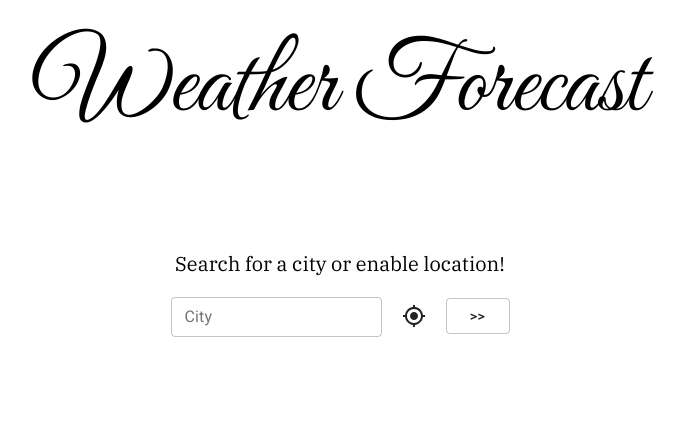
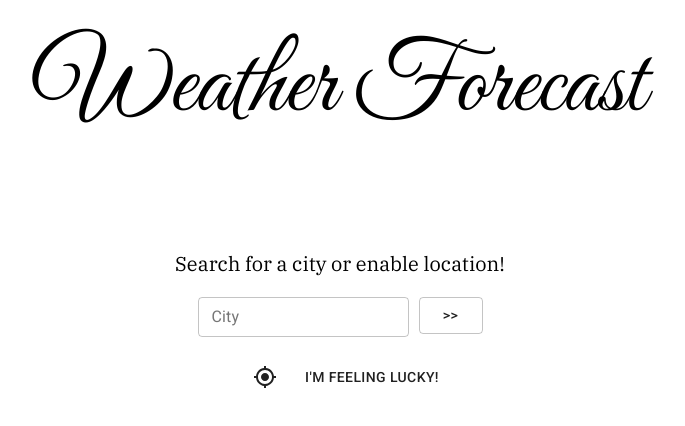
Before and after one commit to Ronak06/WeatherForecast, a React (Create React App) app: page / in a window 1280 px wide. Shown: the top 426 px of the page, without its empty margins (300-985 px from the left). Built offline with nearby package versions, Linux system fonts and the light colour scheme.

Commit message:
fixed -0 error but using Math.round, addded feeling lucky button which will get the weather for random coordinates and reenabled geolocation functionality.

```diff
--- a/package.json
+++ b/package.json
@@ -11,6 +11,7 @@
     "@testing-library/user-event": "^7.1.2",
     "axios": "^0.19.0",
     "moment": "^2.24.0",
+    "random-coordinates": "^1.0.1",
     "react": "^16.12.0",
     "react-clock": "^2.4.0",
     "react-dom": "^16.12.0",
--- a/src/App.js
+++ b/src/App.js
@@ -3,6 +3,7 @@ import axios from "axios";
 import TextField from "@material-ui/core/TextField";
 import Button from "@material-ui/core/Button";
 import MyLocationIcon from "@material-ui/icons/MyLocation";
+import randomCoordinates from "random-coordinates";
 
 import Forecast from "./components/Forecast";
 import Header from "./components/Header";
@@ -30,6 +31,10 @@ class App extends React.Component {
   onSubmit = e => {
     e.preventDefault();
 
+    if (this.state.cityName === "") {
+      console.log("debug pin");
+    } else {
+      // console.log(this.state.loading);
       axios({
         url: `https://api.opencagedata.com/geocode/v1/json?key=${process.env.REACT_APP_CAGE_API_KEY}&language=en&pretty=1`,
         method: "get",
@@ -45,6 +50,7 @@ class App extends React.Component {
         });
         this.getWeather();
       });
+    }
   };
 
   getWeather = () => {
@@ -58,25 +64,10 @@ class App extends React.Component {
     }
   };
 
-  // if (this.state.cityName === "" && !navigator.geolocation) {
-  //   console.log("debug pin");
-  // } else if (this.state.cityName.length !== 0) {
-  //   this.setState({ loading: true });
-  //   // console.log(this.state.loading);
-  //   axios({
-  //     url: `https://api.openweathermap.org/data/2.5/weather?APPID=${process.env.REACT_APP_OWM_API_KEY}`,
-  //     method: "get",
-  //     params: { q: `${this.state.cityName}` }
-  //   }).then(res => {
-  //     this.setState({
-  //       weatherInfo: res.data
-  //     });
-  //   });
-  //   this.setState({ cityName: "", loading: false });
-  // } else {
-  //   // prompts user to enable location and extracts user's location
-  //   navigator.geolocation.getCurrentPosition(this.showPosition);
-  // }
+  useGeolocation = () => {
+    // prompts user to enable location and extracts user's location
+    navigator.geolocation.getCurrentPosition(this.showPosition);
+  };
 
   // function used to get location of current user and search weather using corresponding longitude and latitude
   showPosition = position => {
@@ -85,16 +76,24 @@ class App extends React.Component {
 
     if (longitude.length !== 0 && latitude.length !== 0) {
       axios({
-        url: `https://api.openweathermap.org/data/2.5/weather?APPID=${process.env.REACT_APP_OWM_API_KEY}`,
-        method: "get",
-        params: { lat: `${latitude}`, lon: `${longitude}` }
+        url: `https://cors-anywhere.herokuapp.com/https://api.darksky.net/forecast/${process.env.REACT_APP_DARK_API_KEY}/${latitude},${longitude}`,
+        method: "get"
       }).then(res => {
-        // console.log(res.data);
-        this.setState({
-          weatherInfo: res.data
-        });
+        this.setState({ weatherInfo: res.data });
       });
     }
+  };
+
+  imFeelingLucky = () => {
+    let coords = randomCoordinates({ fixed: 2 });
+    console.log(coords);
+
+    axios({
+      url: `https://cors-anywhere.herokuapp.com/https://api.darksky.net/forecast/${process.env.REACT_APP_DARK_API_KEY}/${coords}`,
+      method: "get"
+    }).then(res => {
+      this.setState({ weatherInfo: res.data });
+    });
   };
 
   render() {
@@ -118,22 +117,20 @@ class App extends React.Component {
                 variant="outlined"
                 onChange={this.onChange}
                 value={this.state.cityName}
-                style={{ marginBottom: "-15px" }}
+                style={{ marginBottom: "-5px", marginRight: "10px" }}
                 size="small"
               />
-              <Button onClick={this.onSubmit} style={{ marginBottom: "-15px" }}>
-                <MyLocationIcon />
-              </Button>
 
-              <Button
-                variant="outlined"
-                size="medium"
-                type="submit"
-                style={{ marginBottom: "-15px" }}
-              >
+              <Button variant="outlined" size="medium" type="submit">
                 >>
               </Button>
             </form>
+            <Button onClick={this.useGeolocation} style={{ marginTop: "25px" }}>
+              <MyLocationIcon />
+            </Button>
+            <Button onClick={this.imFeelingLucky} style={{ marginTop: "25px" }}>
+              I'm feeling lucky!
+            </Button>
             <br />
             <Forecast
               weather={this.state.weatherInfo}
@@ -157,22 +154,20 @@ class App extends React.Component {
                 variant="outlined"
                 onChange={this.onChange}
                 value={this.state.cityName}
-                style={{ marginBottom: "-15px" }}
+                style={{ marginBottom: "-5px", marginRight: "10px" }}
                 size="small"
               />
-              <Button onClick={this.onSubmit} style={{ marginBottom: "-15px" }}>
-                <MyLocationIcon />
-              </Button>
 
-              <Button
-                variant="outlined"
-                size="medium"
-                type="submit"
-                style={{ marginBottom: "-15px" }}
-              >
+              <Button variant="outlined" size="medium" type="submit">
                 >>
               </Button>
             </form>
+            <Button onClick={this.useGeolocation} style={{ marginTop: "25px" }}>
+              <MyLocationIcon />
+            </Button>
+            <Button onClick={this.imFeelingLucky} style={{ marginTop: "25px" }}>
+              I'm feeling lucky!
+            </Button>
           </div>
         )}
       </Fragment>
--- a/src/components/Forecast.js
+++ b/src/components/Forecast.js
@@ -70,6 +70,8 @@ class Forecast extends React.Component {
     const { temp, feels, min, max, isCel } = this.state;
     const { components } = this.props.geography;
 
+    console.log(this.props);
+
     return (
       <div>
         <h1>
--- a/src/components/WeeklyForecast.js
+++ b/src/components/WeeklyForecast.js
@@ -5,7 +5,6 @@ import TableCell from "@material-ui/core/TableCell";
 import TableContainer from "@material-ui/core/TableContainer";
 import TableHead from "@material-ui/core/TableHead";
 import TableRow from "@material-ui/core/TableRow";
-import Collapse from "@material-ui/core/Collapse";
 import Moment from "react-moment";
 import uuid from "uuid";
 
--- a/src/helpers/converter.js
+++ b/src/helpers/converter.js
@@ -1,9 +1,9 @@
 export function convertCtoF(num) {
-  let newNum = parseFloat((num * 9) / 5 + 32).toFixed(0);
+  let newNum = Math.round(parseFloat((num * 9) / 5 + 32).toFixed(1));
   return newNum;
 }
 
 export function convertFtoC(num) {
-  let newNum = parseFloat(((num - 32) * 5) / 9).toFixed(0);
+  let newNum = Math.round(parseFloat(((num - 32) * 5) / 9).toFixed(1));
   return newNum;
 }
```
Also changed, not shown: 1 other file (tests, documents, lock files or other folders). Lines whose indentation alone changed are shown as unchanged.
